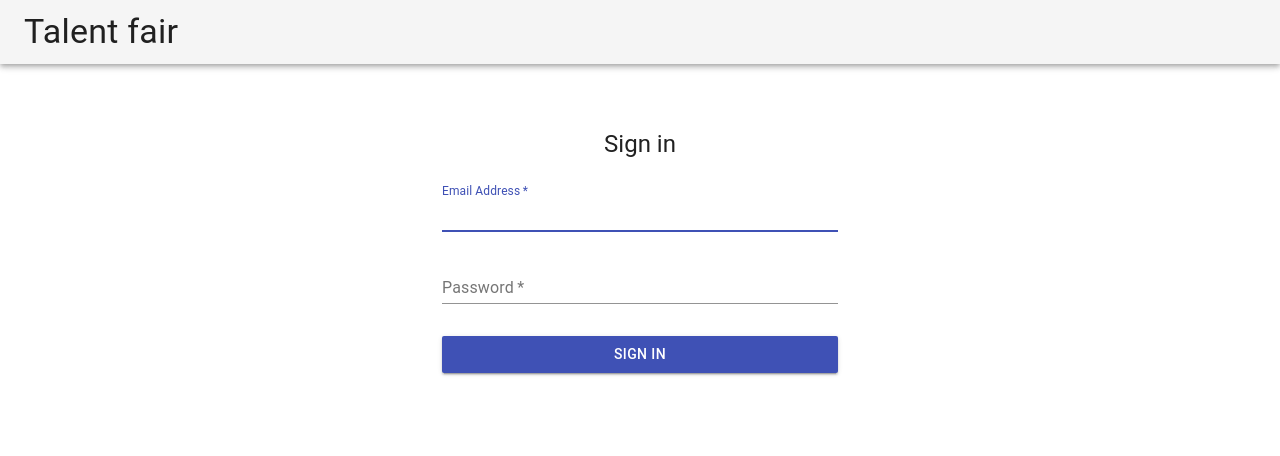
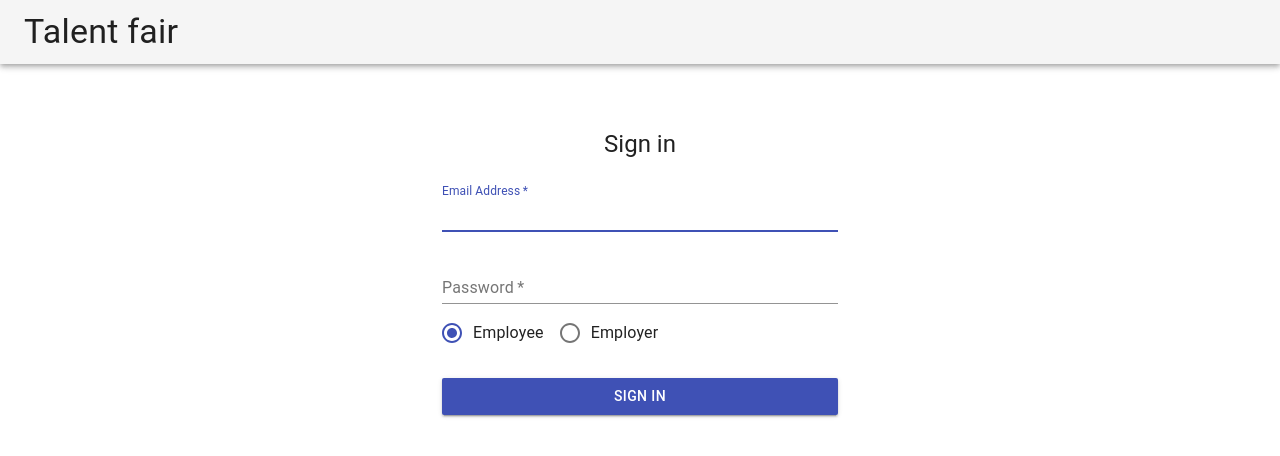
Before and after one commit to DagWor/seekersOfTalent, a React (Create React App) app in the folder SeekersOfTalent.Web/ClientApp/: page /login in a window 1280 px wide. Shown: the top 456 px of the page. Built offline with nearby package versions, Linux system fonts and the light colour scheme; no server answers.

Commit message:
front end minor modifications applied

```diff
--- a/SeekersOfTalent.Web/ClientApp/src/app/App.tsx
+++ b/SeekersOfTalent.Web/ClientApp/src/app/App.tsx
@@ -1,10 +1,9 @@
-import React, { useEffect } from 'react';
+import React from 'react';
 import './App.scss'
 import AppLayout from './layout/app-layout'
 import {BrowserRouter} from 'react-router-dom'
-import { Provider, useDispatch } from 'react-redux';
+import { Provider} from 'react-redux';
 import store from './../_setup/store'
-import { checkSession } from '../_setup/actions/auth-actions';
 
 function App() {
 
--- a/SeekersOfTalent.Web/ClientApp/src/app/layout/app-layout.tsx
+++ b/SeekersOfTalent.Web/ClientApp/src/app/layout/app-layout.tsx
@@ -9,7 +9,7 @@ export default function AppLayout() {
 
     const appState = useSelector((state:ApplicationState)=>state.auth)
     const dispatch = useDispatch()
-        useEffect(() => {
+    useEffect(() => {
         dispatch(checkSession())
     }, [])
 
--- a/SeekersOfTalent.Web/ClientApp/src/shared/pages/auth-page/auth-page.tsx
+++ b/SeekersOfTalent.Web/ClientApp/src/shared/pages/auth-page/auth-page.tsx
@@ -2,7 +2,7 @@ import React from 'react'
 import Grid from '@material-ui/core/Grid'
 import Login from '../login/login';
 // import SignUp from '../register/register';
-import RegistrationForm from '../register/registration-form';
+import RegistrationForm from './../register/registration-form';
 
 export default function AuthPage() {
     return (
--- a/SeekersOfTalent.Web/ClientApp/src/shared/pages/login/login.tsx
+++ b/SeekersOfTalent.Web/ClientApp/src/shared/pages/login/login.tsx
@@ -1,13 +1,12 @@
 import React, { useState } from 'react';
-import Button from '@material-ui/core/Button';
 import CssBaseline from '@material-ui/core/CssBaseline';
 import TextField from '@material-ui/core/TextField'
-import Typography from '@material-ui/core/Typography';
-import { makeStyles } from '@material-ui/core/styles';
-import Container from '@material-ui/core/Container';
+import { makeStyles } from '@material-ui/core/styles'
 import { LoginViewModel } from '../../../_view_model/login-view-model';
 import { useDispatch } from 'react-redux';
 import {validateCredential} from './../../../_setup/actions/auth-actions'
+import { RoleType } from '../../../_enum/role-type';
+import { Grid,Container, Typography, Button, FormControlLabel, Radio, RadioGroup } from '@material-ui/core'
 
 const useStyles = makeStyles(theme => ({
   '@global': {
@@ -45,6 +44,7 @@ export default function Login() {
   const dispatch= useDispatch()
   const [credential, setCredential] = useState(initialState)
   const submitCredRequest =()=>{
+    console.log('CRED',credential)
     dispatch(validateCredential(credential))
   }
 
@@ -77,7 +77,19 @@ export default function Login() {
                 autoComplete="current-password"
                 onChange={(event)=> setCredential({...credential,password:event.target.value})}
             />
-
+            <Grid item md={12}>
+                <RadioGroup
+                            aria-label={'Role'}
+                            value={credential.role+''}
+                            onChange={ (event: any)=>{
+                                setCredential({...credential,role:event.target.value})
+                            } }
+                            row
+                            >
+                            <FormControlLabel  value={RoleType.EMPLOYEE + ''} control={<Radio color="primary"/>} label={'Employee'} />
+                            <FormControlLabel value={RoleType.EMPLOYER +''} control={<Radio color="primary"/>} label={'Employer'} />
+                    </RadioGroup>
+            </Grid>
             <Button
                 fullWidth
                 variant="contained"
--- a/SeekersOfTalent.Web/ClientApp/src/shared/pages/register/register.tsx
+++ b/SeekersOfTalent.Web/ClientApp/src/shared/pages/register/register.tsx
@@ -1,15 +1,12 @@
 import React from 'react';
-import Avatar from '@material-ui/core/Avatar';
 import Button from '@material-ui/core/Button';
 import CssBaseline from '@material-ui/core/CssBaseline';
 import TextField from '@material-ui/core/TextField';
 import Grid from '@material-ui/core/Grid'
-import LockOutlinedIcon from '@material-ui/icons/LockOutlined'
 import Typography from '@material-ui/core/Typography'
 import { makeStyles } from '@material-ui/core/styles'
 import Container from '@material-ui/core/Container'
 import { Link } from 'react-router-dom';
-import { Divider } from '@material-ui/core';
 
 const useStyles = makeStyles(theme => ({
   '@global': {
--- a/SeekersOfTalent.Web/ClientApp/src/shared/pages/register/registration-form.tsx
+++ b/SeekersOfTalent.Web/ClientApp/src/shared/pages/register/registration-form.tsx
@@ -1,7 +1,6 @@
 import React, { useState } from 'react'
-import Grid from '@material-ui/core/Grid'
 import TextField from '@material-ui/core/TextField'
-import { Container, Typography, Button, IconButton, FormControlLabel, Radio, RadioGroup, Card, CardContent, CardMedia } from '@material-ui/core'
+import { Grid,Container, Typography, Button, IconButton, FormControlLabel, Radio, RadioGroup } from '@material-ui/core'
 import { UserProfileRequest } from '../../../_view_model/user-information'
 import { RoleType } from '../../../_enum/role-type'
 import { DocumentRequest } from '../../../_view_model/document'
```
